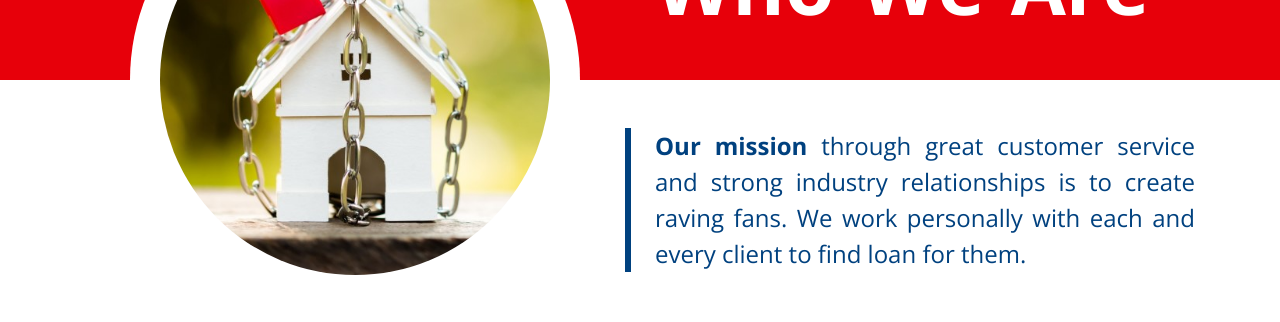
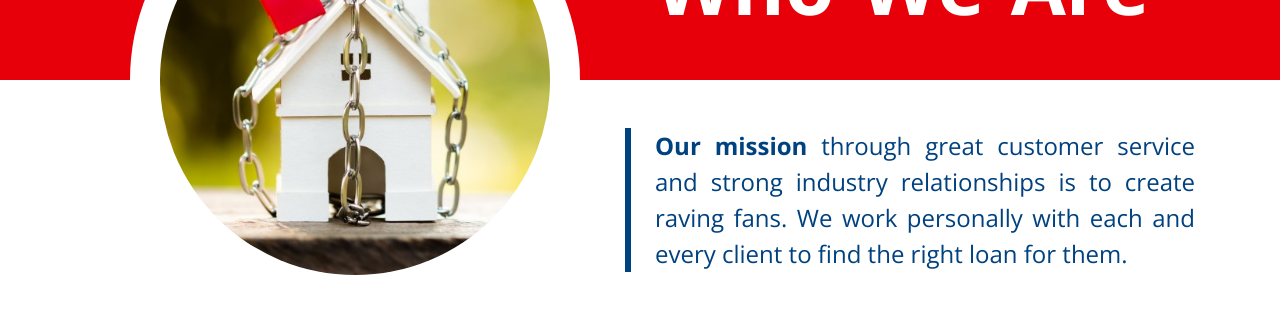
Before and after one commit to alevosia/ownit-home-loans, a React (Create React App) app: page / in a window 1280 px wide. Shown: the part 1120-1442 px from the top of the page. Built offline with nearby package versions, Linux system fonts and the light colour scheme.

Commit message:
Update content

```diff
--- a/src/components/Refinancing/Refinancing.component.tsx
+++ b/src/components/Refinancing/Refinancing.component.tsx
@@ -56,8 +56,8 @@ const Refinancing: React.FC = () => {
                                 <Mission className="mt-md-3 mt-lg-5">
                                     During our life’s journey our circumstances can change. Home
                                     renovations, investigating whether your current home loan fits
-                                    your needs, or you require financial relief and Ownit Home Loans
-                                    is here to help.
+                                    your needs, or you require financial relief, Ownit Home Loans is
+                                    here to help.
                                 </Mission>
                                 <CallToAction to="/form" className="mt-3 d-md-none">
                                     Let&apos;s Talk About It
--- a/src/components/WhoWeAre/WhoWeAre.component.tsx
+++ b/src/components/WhoWeAre/WhoWeAre.component.tsx
@@ -48,7 +48,8 @@ const WhoWeAre: React.FC = () => {
                                 <Mission className="mt-md-3 mt-lg-5">
                                     <strong>Our mission</strong> through great customer service and
                                     strong industry relationships is to create raving fans. We work
-                                    personally with each and every client to find loan for them.
+                                    personally with each and every client to find the right loan for
+                                    them.
                                 </Mission>
                                 <CallToAction to="/form" className="mt-3 d-md-none">
                                     Get Started
```
